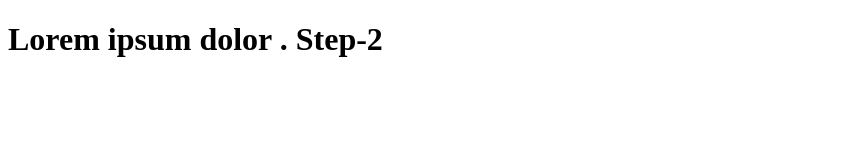
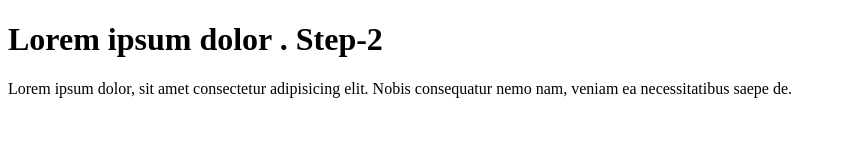
Before and after one commit to abubakkerdev1/github, a plain HTML site: page index.html in a window 1280 px wide. Shown: the whole page, without its empty margins (0-846 px from the left). Drawn offline with Linux system fonts and the light colour scheme.

Commit message:
some change 3

```diff
--- a/index.html
+++ b/index.html
@@ -8,6 +8,7 @@
 <body>
 
     <h1>Lorem ipsum dolor . Step-2 </h1>
+    <p>Lorem ipsum dolor, sit amet consectetur adipisicing elit. Nobis consequatur nemo nam, veniam ea necessitatibus saepe de.</p>
 
 
 </body>
--- a/style.css
+++ b/style.css
@@ -0,0 +1,3 @@
+body {
+    margin: auto;
+}
```
